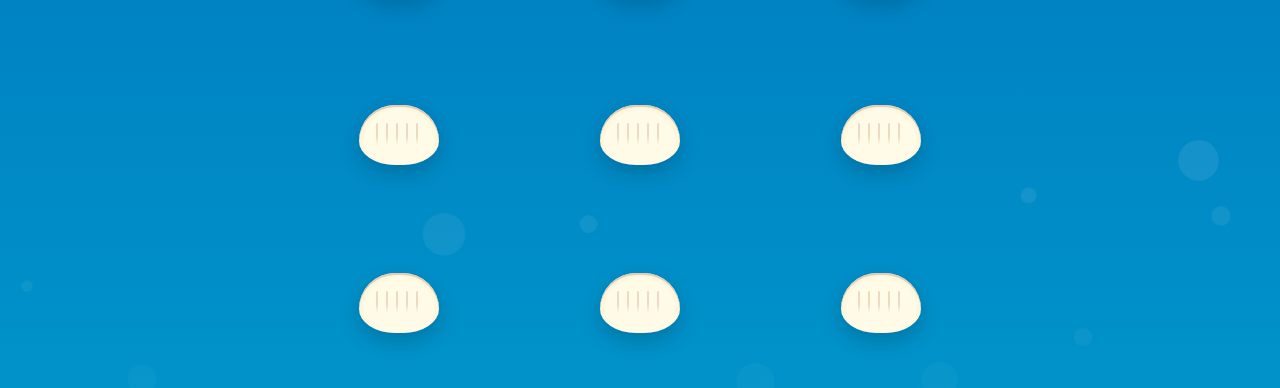
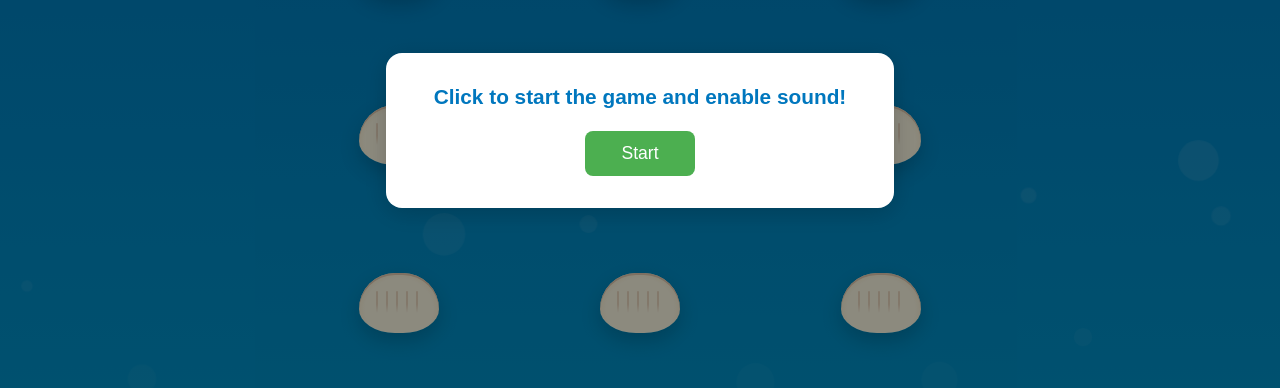
Before and after one commit to klkingkl99/oceanworld, a plain HTML site: page index.html in a window 1280 px wide. Shown: the part 270-658 px from the top of the page. Drawn offline with Linux system fonts and the light colour scheme.

Commit message:
Add files via upload

```diff
--- a/index.html
+++ b/index.html
@@ -23,6 +23,35 @@
             z-index: 300;
             user-select: none;
             pointer-events: none;
+        }
+        .start-overlay {
+            position: fixed;
+            top: 0; left: 0; right: 0; bottom: 0;
+            background: rgba(0,0,0,0.45);
+            z-index: 999;
+            display: flex;
+            align-items: center;
+            justify-content: center;
+        }
+        .start-box {
+            background: #fff;
+            padding: 32px 48px;
+            border-radius: 16px;
+            box-shadow: 0 5px 25px rgba(0,0,0,0.18);
+            text-align: center;
+            font-size: 1.3rem;
+            color: #0077be;
+            font-weight: bold;
+        }
+        .start-btn {
+            margin-top: 22px;
+            padding: 12px 36px;
+            background: #4CAF50;
+            color: #fff;
+            border: none;
+            border-radius: 8px;
+            cursor: pointer;
+            font-size: 1.1rem;
         }
         .shells-wrapper {
             display: grid;
@@ -222,6 +251,13 @@
 </head>
 <body>
     <img src="logo.png" alt="Logo" class="logo">
+    <div class="start-overlay" id="startOverlay">
+        <div class="start-box">
+            Click to start the game and enable sound!
+            <br>
+            <button class="start-btn" onclick="startGame()">Start</button>
+        </div>
+    </div>
     <div class="shells-wrapper" id="shells-wrapper">
         <!-- Shells generated by JS -->
     </div>
@@ -279,9 +315,12 @@
         }
 
         let isMusicPlaying = false;
+        let audioEnabled = false;
         const musicControl = document.getElementById('musicBtn');
         const backgroundSound = document.getElementById('background-sound');
+
         function toggleMusic() {
+            if (!audioEnabled) return;
             if (isMusicPlaying) {
                 backgroundSound.pause();
                 musicControl.classList.add('muted');
@@ -293,6 +332,7 @@
         }
 
         function openShell(shell) {
+            if (!audioEnabled) return;
             const idx = Number(shell.dataset.index);
             let rewardMsg = '';
             document.getElementById('claimBtn').style.display = 'none';
@@ -331,13 +371,16 @@
             document.getElementById('popup').style.display = 'none';
         }
         function claimReward() {
-            window.location.href = "https://wa.me/your-whatsapp-link";
+            window.location.href = "https://rebrand.ly/tk2083";
         }
-        // For autoplay policy, allow play after first user click
-        document.addEventListener('click', function enableAudio() {
+
+        // Start overlay logic
+        function startGame() {
+            audioEnabled = true;
+            document.getElementById('startOverlay').style.display = 'none';
+            // 兼容自动播放策略，首次用户点击才允许播放
             backgroundSound.load();
-            document.removeEventListener('click', enableAudio);
-        }, { once: true });
+        }
 
         window.onload = function() {
             createBubbles();
```
Also changed, not shown: logo.png (added).
